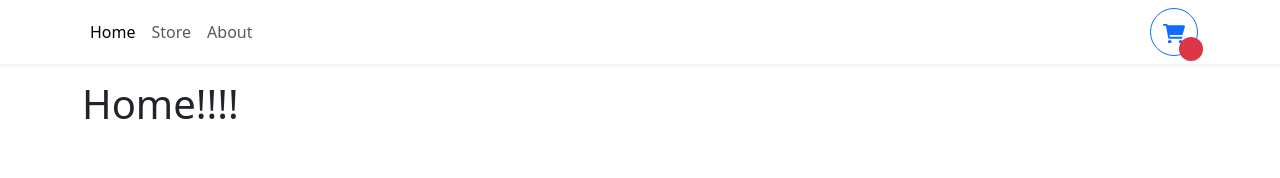
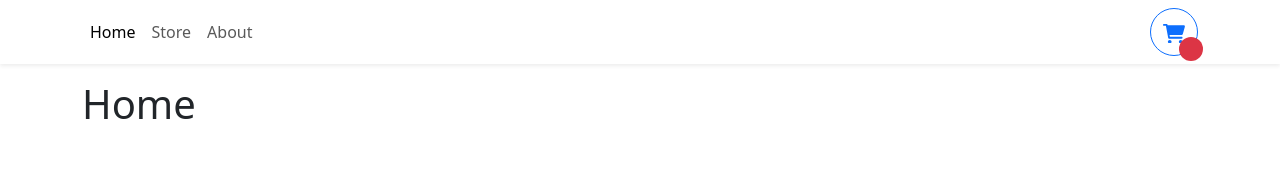
Before and after one commit to DobriJS/React-Typescript-Shopping-Cart, a React (Create React App) app: page / in a window 1280 px wide. Shown: the top 178 px of the page. Built offline with nearby package versions, Linux system fonts and the light colour scheme.

Commit message:
Update Home.tsx

```diff
--- a/src/pages/Home.tsx
+++ b/src/pages/Home.tsx
@@ -1,3 +1,3 @@
 export function Home() {
-  return <h1>Home!!!!</h1>;
+  return <h1>Home</h1>;
 }
```
